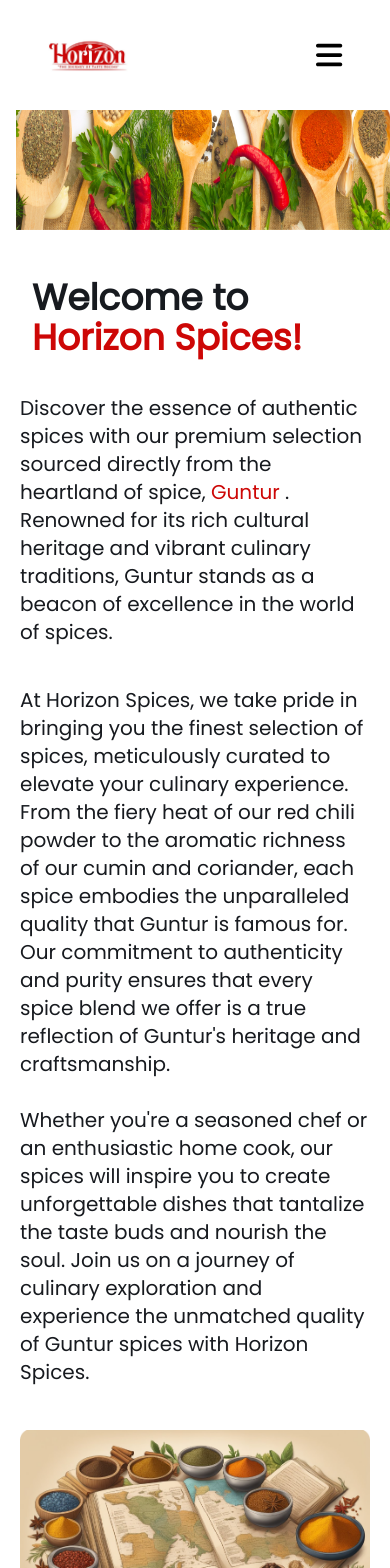
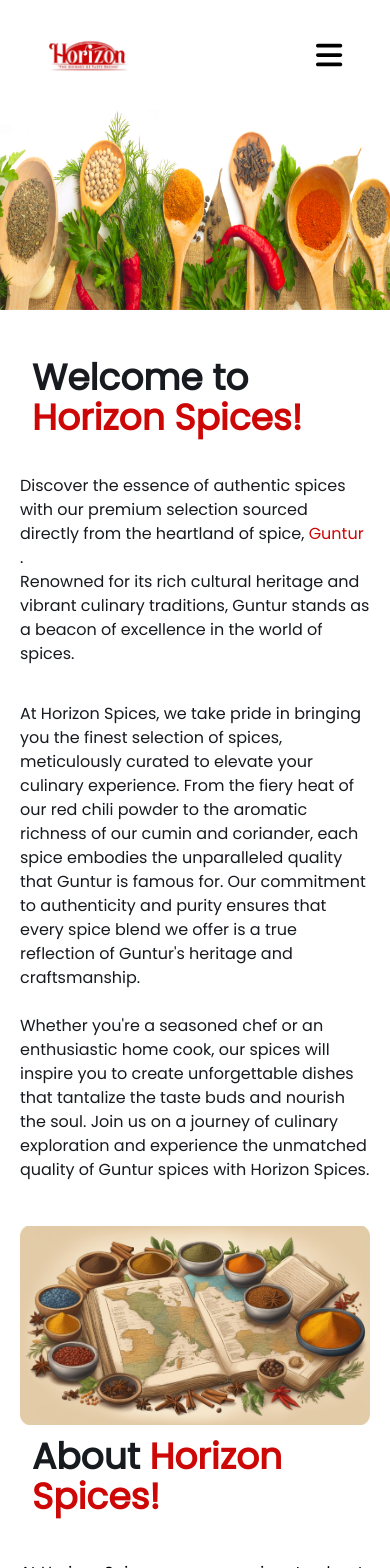
Before and after one commit to ShriramMehta/horizon-landing-page, a React (Create React App) app: page / in a window 390 px wide. Shown: the top 1568 px of the page. Built offline with nearby package versions, Linux system fonts and the light colour scheme.

Commit message:
responsive

```diff
--- a/src/components/Home/Hero.js
+++ b/src/components/Home/Hero.js
@@ -12,7 +12,7 @@ const Hero = () => {
   return (
     <section className="mx-auto mb-auto mb-20">
       <div className="flex flex-col  w-full justify-between items-center">
-        <div className="w-full  flex justify-end items-end pl-4">
+        <div className="w-full  flex justify-end items-end overflow-x-hidden">
           <m.img
             initial={!hasAnimated ? { x: 30, opacity: 0 } : {}}
             animate={!hasAnimated ? { x: 0, opacity: 1 } : {}}
@@ -23,7 +23,7 @@ const Hero = () => {
             }}
             src="/images/spices.jpg"
             alt="hero"
-            className="w-full h-[200px] md:h-full mt-[-5rem] "
+            className="max-w-screen h-[200px] md:h-full mt-0 md:mt-[-5rem] "
           />
         </div>
         <div className="w-full md:w-1/2 xl:w-1/2  flex flex-col justify-start items-start p-5 md:ml-12">
@@ -56,7 +56,7 @@ const Hero = () => {
                 ease: "anticipate",
               },
             }}
-            class=" my-2 text-xl text-textColor "
+            class=" my-2  text-textColor "
           >
             Discover the essence of authentic spices with our premium selection
             sourced directly from the heartland of spice,
@@ -77,7 +77,7 @@ const Hero = () => {
                 ease: "anticipate",
               },
             }}
-            class=" my-1 text-xl  text-textColor "
+            class=" my-1   text-textColor "
           >
             <br />
             At Horizon Spices, we take pride in bringing you the finest
--- a/src/components/NewFooter.jsx
+++ b/src/components/NewFooter.jsx
@@ -9,11 +9,11 @@ export default function NewFooter() {
           <div class="w-full md:w-[40%] ">
             <img src="/images/nav_logo.png" alt="footer logo" />
           </div>
-          <div className="text-left text-black text-sm font-normal ">
+          <div className="text-left text-black text-sm font-normal p-3 ">
             {/* Logo  */}
             <p className="mb-4 ">
               Join us on a journey of flavor exploration and
-              <br/>experience the
+              experience the
               unmatched quality and richness of Guntur spices with Horizon
               Spices.
             </p>
@@ -25,7 +25,7 @@ export default function NewFooter() {
             </ul>
           </div>
 
-          <div class="flex gap-6 font-poppins text-left  items-center w-[50%] justify-center">
+          {/* <div class="flex gap-6 font-poppins text-left  items-center w-[50%] justify-center">
             <div className="">
               <nav aria-label="Footer Navigation - Services" className="">
                 <ul class=" text-md tracking-wider ">
@@ -72,7 +72,7 @@ export default function NewFooter() {
                 </ul>
               </nav>
             </div>
-          </div>
+          </div> */}
 
           <div className="font-poppins flex flex-col gap-2 mr-10">
             <ul class="flex gap-6 my-6">
--- a/src/components/product/Features.js
+++ b/src/components/product/Features.js
@@ -25,11 +25,11 @@ const items = [
 const Features = () => {
   return (
     <div className="w-full px-6" id="service">
-      <h3 className=" text-4xl text-textColor font-bold  text-center">
+      <h3 className=" text-4xl text-textColor font-bold p-3 text-left md:text-center">
         <span className="text-primaryRed "> Special Guntur Chili Powder</span>
       </h3>
       <div className="w-full flex justify-center mt-6">
-        <div className="w-full md:w-1/2 text-lg text-center">
+        <div className="w-full md:w-1/2 text-lg text-left md:text-center">
           Indulge in the fiery essence of Guntur with Horizon Spices' Special
           Guntur Chili Powder. Sourced directly from the spice capital of India,
           our chili powder is crafted with utmost care to deliver unmatched heat
@@ -53,7 +53,7 @@ const Features = () => {
           Key Features
         </m.h1>
       </div>
-      <div className="text-white grid my-10 lg:grid-cols-4 gap-6 sm:grid-cols-2 gap-3 px-12">
+      <div className="text-white grid my-10 lg:grid-cols-4 gap-6 sm:grid-cols-2 gap-3 px-0 md:px-12">
         {items.map((item, index) => (
           <m.div
             key={index}
```
